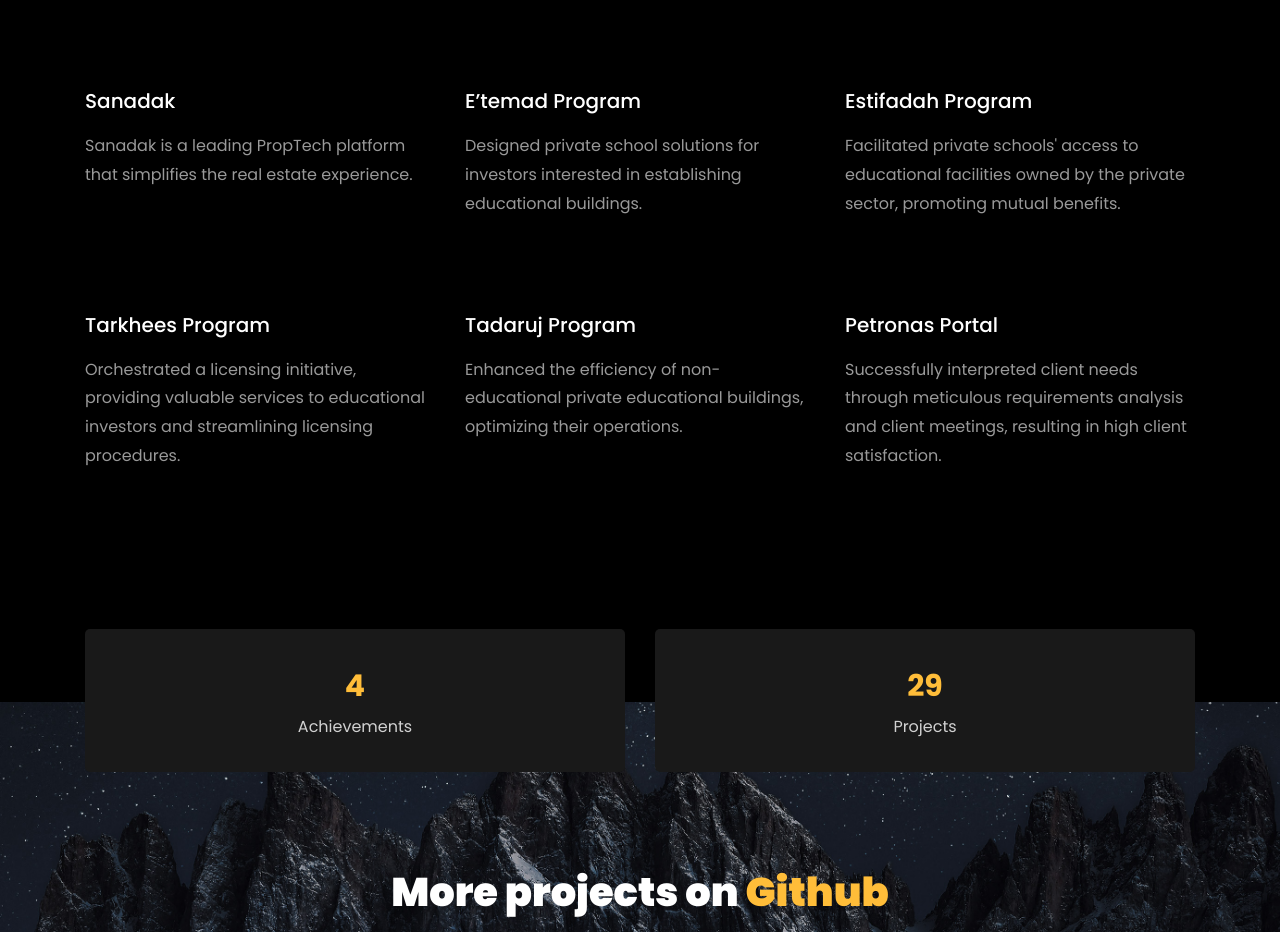
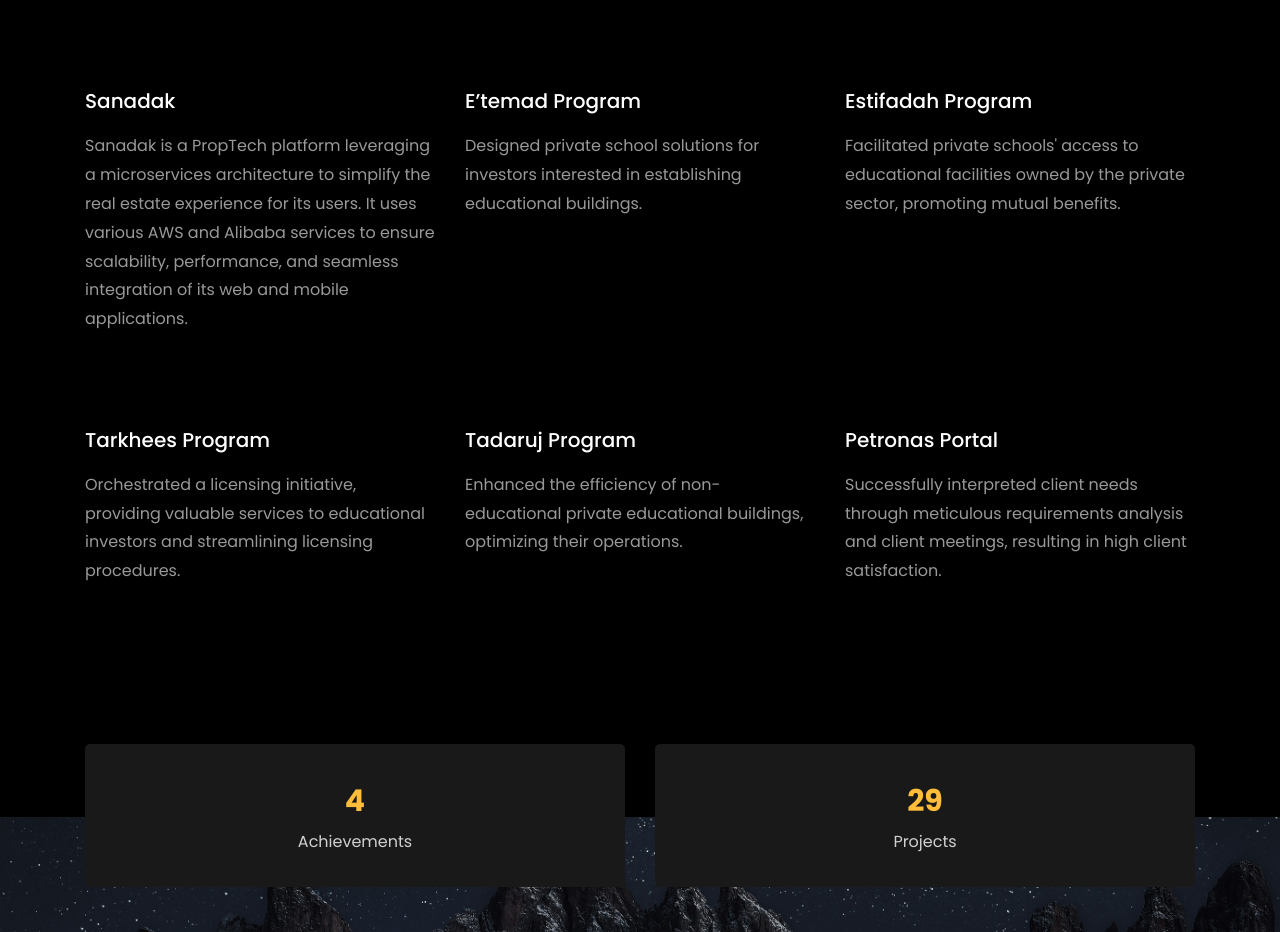
Before and after one commit to ZiaSameer/qamarzia.github.io, a plain HTML site: page index.html in a window 1280 px wide. Shown: the part 4440-5372 px from the top of the page. Drawn offline with Linux system fonts and the light colour scheme; files whose address does not match are found by name.

Commit message:
remove pics

```diff
--- a/index.html
+++ b/index.html
@@ -433,7 +433,9 @@
 				<div class="text mt-3 float-right d-block">
 
 				  <h3 class="heading"><a href="https://sanadak.sa">Sanadak</a></h3>
-				  <p>Sanadak is a leading PropTech platform that simplifies the real estate experience.</p>
+				  <p>Sanadak is a PropTech platform leveraging a microservices architecture to simplify the
+					real estate experience for its users. It uses various AWS and Alibaba services to ensure scalability,
+					performance, and seamless integration of its web and mobile applications.</p>
 				</div>
 			  </div>
 			</div>
```
Also changed, not shown: images/about-me.png (deleted), images/about.png (deleted), images/bg-3.png (deleted), images/bg-4-Photoroom - Copy.png (deleted), images/bg-4-Photoroom.png (deleted), images/bg-4.png (deleted), images/bg-image-2.png, images/bg_1.png (deleted), images/bg_3.png (deleted), images/bg_5.png (deleted), images/bg_6.png (deleted).
